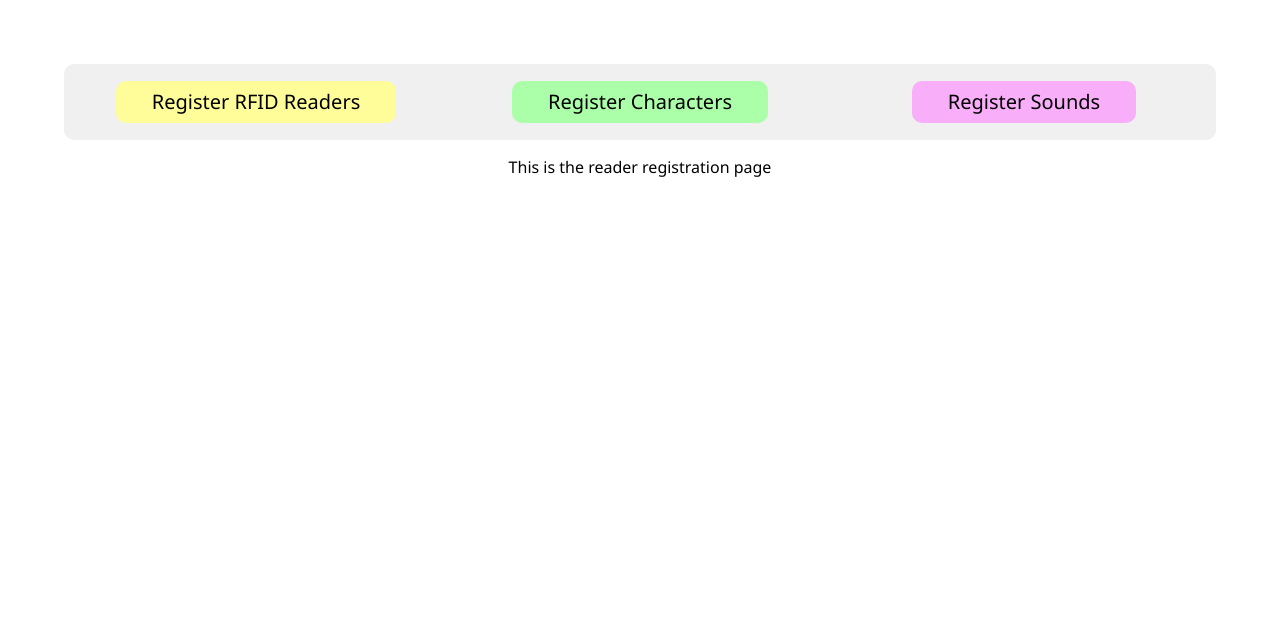
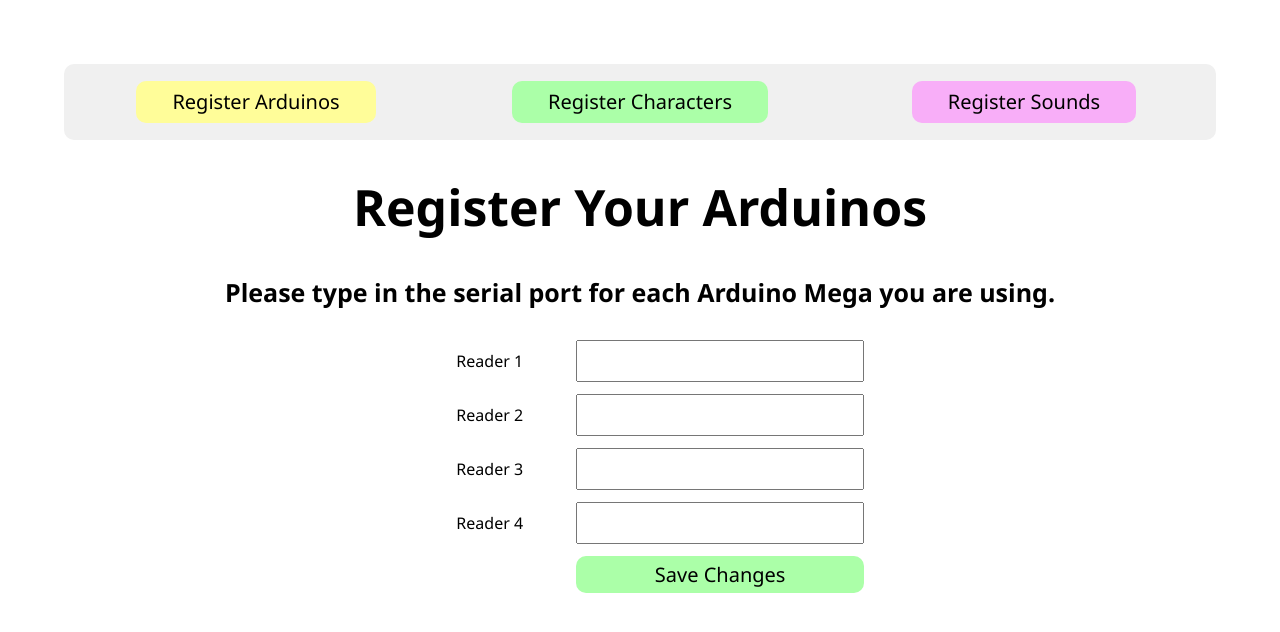
Before and after one commit to khushkaran/490-capstone, a React (Create React App) app in the folder frontend/: page / in a window 1280 px wide. Shown: the top 632 px of the page. Built offline with nearby package versions, Linux system fonts and the light colour scheme; no server answers.

Commit message:
Hardcoded Arduino Page

```diff
--- a/frontend/src/App.css
+++ b/frontend/src/App.css
@@ -36,6 +36,13 @@
   margin-right: 30%;
 }
 
+.registerArduinosForm{
+  display: grid;
+  grid-template-columns: auto auto;
+  margin-left: 30%;
+  margin-right: 30%;
+}
+
 .characterNameInput{
   font-size: 15px;
   margin: 2%;
@@ -56,6 +63,23 @@
   background-color: rgb(229, 255, 228);
   color: rgb(68, 196, 64);
   border: 3px solid rgb(88, 226, 83);
+}
+
+.resetButton{
+  flex-shrink: 0;
+  background-color: rgb(168, 245, 255);
+  border-radius: 10px;
+  border: none;
+  margin: 2%;
+  transition-duration: 0.4s;
+  padding: 5px 20px;
+  font-size: 20px;
+  font-family: 'Segoe UI', Tahoma, Geneva, Verdana, sans-serif;
+}
+.resetButton:hover{
+  background-color: rgb(231, 252, 255);
+  color: rgb(72, 220, 240);
+  border: 3px solid rgb(75, 234, 255);
 }
 
 
--- a/frontend/src/CharacterRegistration.js
+++ b/frontend/src/CharacterRegistration.js
@@ -128,7 +128,7 @@
     <div class="characterRegistrationPage">
       <div class='sidebar'>
         <div class="sidebarItem">
-        <button class="sidebarButton" id='readersNav' onClick={() => readerRoute()}>Register RFID Readers</button>
+        <button class="sidebarButton" id='readersNav' onClick={() => readerRoute()}>Register Arduinos</button>
         </div>
         <div class="sidebarItem">
         <button class="sidebarButton" id='charactersNav' onClick={() => characterRoute()}>Register Characters</button>
--- a/frontend/src/ReaderRegistration.js
+++ b/frontend/src/ReaderRegistration.js
@@ -2,6 +2,11 @@
 import { useNavigate } from "react-router-dom";
 
 function ReaderRegistration() {
+
+    const [reader1, setReader1] = useState("")
+    const [reader2, setReader2] = useState("")
+    const [reader3, setReader3] = useState("")
+    const [reader4, setReader4] = useState("")
 
     let navigate = useNavigate();
     const readerRoute = () => {
@@ -19,15 +24,30 @@
         navigate(path);
     }
 
+    function saveChanges() {
+        setReader1(document.forms["registerArduinosForm"]["reader1port"].value)
+        setReader2(document.forms["registerArduinosForm"]["reader2port"].value)
+        setReader3(document.forms["registerArduinosForm"]["reader3port"].value)
+        setReader4(document.forms["registerArduinosForm"]["reader4port"].value)
+
+        // TODO: patch requests
+    }
+
     useEffect(() => {
-
-    }, [])
+        fetch('http://127.0.0.1:5000/ports', {
+            method: 'GET',
+        }).then(function (response) {
+            return response.json();
+        }).then(function (myJson) {
+            // TODO: update the reader values based on the response of the GET request
+        })
+    }, [reader1, reader2, reader3, reader4])
 
     return (
         <div class="readerRegistrationPage">
             <div class='sidebar'>
                 <div class="sidebarItem">
-                    <button class="sidebarButton" id='readersNav' onClick={() => readerRoute()}>Register RFID Readers</button>
+                    <button class="sidebarButton" id='readersNav' onClick={() => readerRoute()}>Register Arduinos</button>
                 </div>
                 <div class="sidebarItem">
                     <button class="sidebarButton" id='charactersNav' onClick={() => characterRoute()}>Register Characters</button>
@@ -37,7 +57,20 @@
                 </div>
             </div>
             <div class="nonSidebar">
-                <p>This is the reader registration page</p>
+                <h1 key={"header"}>Register Your Arduinos</h1>
+                <h3 key={"headerExplanation"}>Please type in the serial port for each Arduino Mega you are using.</h3>
+                <form class="registerArduinosForm" name="registerArduinosForm" action={() => { }}>
+                    <p>Reader 1</p>
+                    <input class="characterNameInput" name="reader1port" defaultValue={reader1} type='text'></input>
+                    <p>Reader 2</p>
+                    <input class="characterNameInput" name="reader2port" defaultValue={reader2} type='text' />
+                    <p>Reader 3</p>
+                    <input class="characterNameInput" name="reader3port" defaultValue={reader3} type='text' />
+                    <p>Reader 4</p>
+                    <input class="characterNameInput" name="reader4port" defaultValue={reader4} type='text' />
+                    <p></p>
+                    <button class="submitButton" type="button" onClick={() => { saveChanges() }}>Save Changes</button>
+                </form>
             </div>
         </div>
     )
--- a/frontend/src/SoundRegistration.js
+++ b/frontend/src/SoundRegistration.js
@@ -55,7 +55,7 @@
         <div class="soundRegistrationPage">
             <div class='sidebar'>
                 <div class="sidebarItem">
-                    <button class="sidebarButton" id='readersNav' onClick={() => readerRoute()}>Register RFID Readers</button>
+                    <button class="sidebarButton" id='readersNav' onClick={() => readerRoute()}>Register Arduinos</button>
                 </div>
                 <div class="sidebarItem">
                     <button class="sidebarButton" id='charactersNav' onClick={() => characterRoute()}>Register Characters</button>
```
